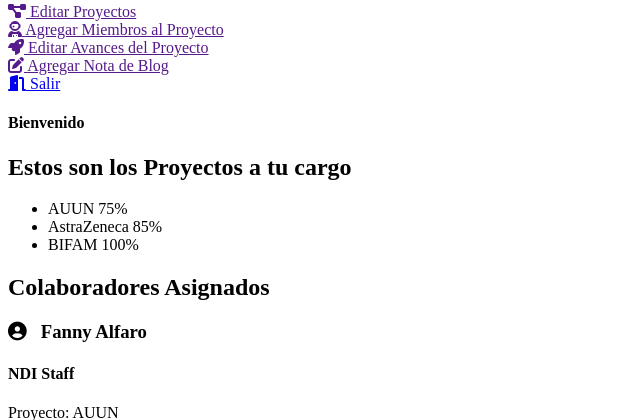
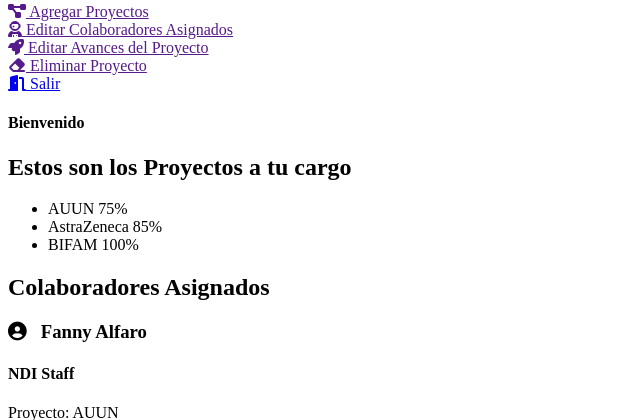
Before and after one commit to aapanco77/numanback, a Django app: page /dashboard/ in a window 1280 px wide. Shown: the part 463-883 px from the top of the page, without its empty margins (0-640 px from the left). Run offline with Django 4.2, Linux system fonts and the light colour scheme; data comes from the database, SQL or seed files in the repository; some libraries are stand-ins or nearby versions.

Commit message:
Más CRUD

```diff
--- a/templates/dashboard/dashboard.html
+++ b/templates/dashboard/dashboard.html
@@ -22,12 +22,12 @@
                 </div>
                 <div class="icono-crud">
                     <a href="" class="tooltip"><i class="fas fa-project-diagram"></i>
-                        <span class="tooltiptext">Editar Proyectos</span>
+                        <span class="tooltiptext">Agregar Proyectos</span>
                     </a>
                 </div>
                 <div class="icono-crud">
                     <a href="" class="tooltip"><i class="fas fa-user-astronaut"></i>
-                        <span class="tooltiptext">Agregar Miembros al Proyecto</span>
+                        <span class="tooltiptext">Editar Colaboradores Asignados</span>
                     </a>
                 </div>
                 <div class="icono-crud">
@@ -36,8 +36,8 @@
                     </a>
                 </div>
                 <div class="icono-crud">
-                    <a href="" class="tooltip"><i class="fas fa-edit"></i>
-                        <span class="tooltiptext">Agregar Nota de Blog</span>
+                    <a href="" class="tooltip"><i class="fas fa-eraser"></i>
+                        <span class="tooltiptext">Eliminar Proyecto</span>
                     </a>
                 </div>
                 <div class="icono-crud">
```
